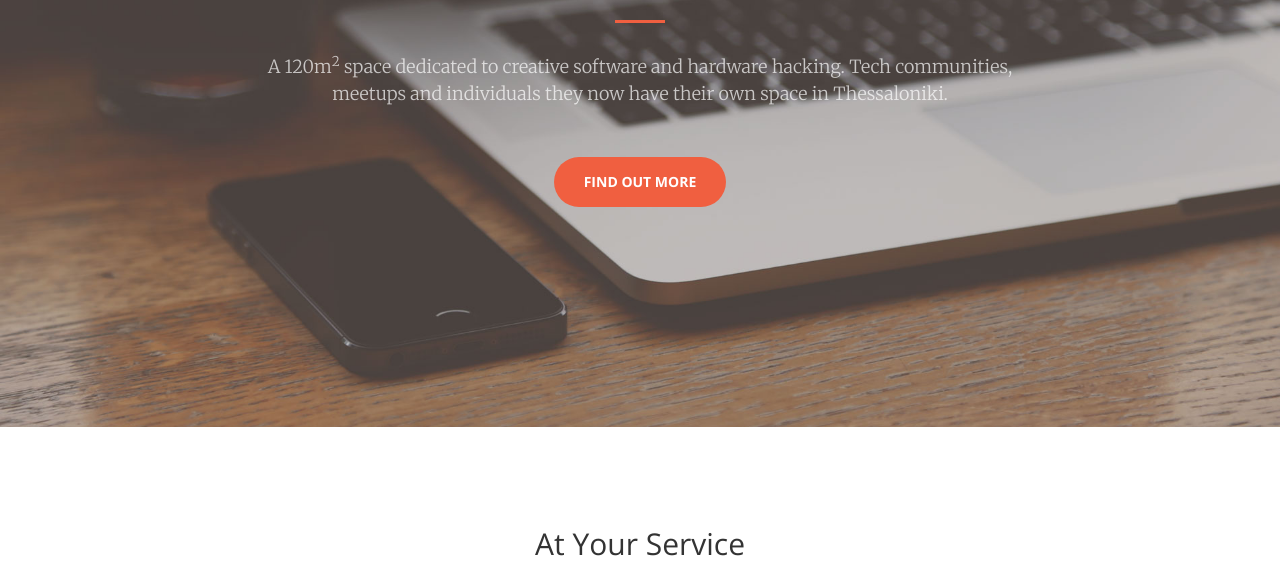
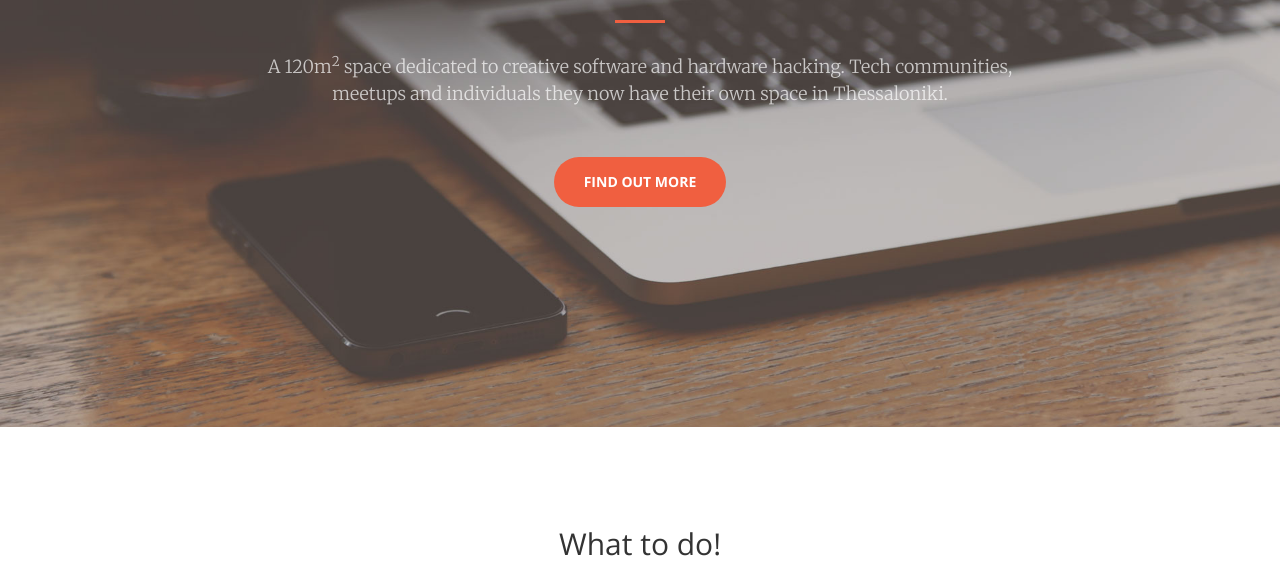
Before and after one commit to lambdaspace/new_website, a plain HTML site: page index.html in a window 1280 px wide. Shown: the part 373-951 px from the top of the page. Drawn offline with nearby package versions, Linux system fonts and the light colour scheme.

Commit message:
Add what to do wording

```diff
--- a/index.html
+++ b/index.html
@@ -87,7 +87,7 @@
         <div class="container">
             <div class="row">
                 <div class="col-lg-12 text-center">
-                    <h2 class="section-heading">At Your Service</h2>
+                    <h2 class="section-heading" id="about">What to do!</h2>
                     <hr class="primary">
                 </div>
             </div>
```
